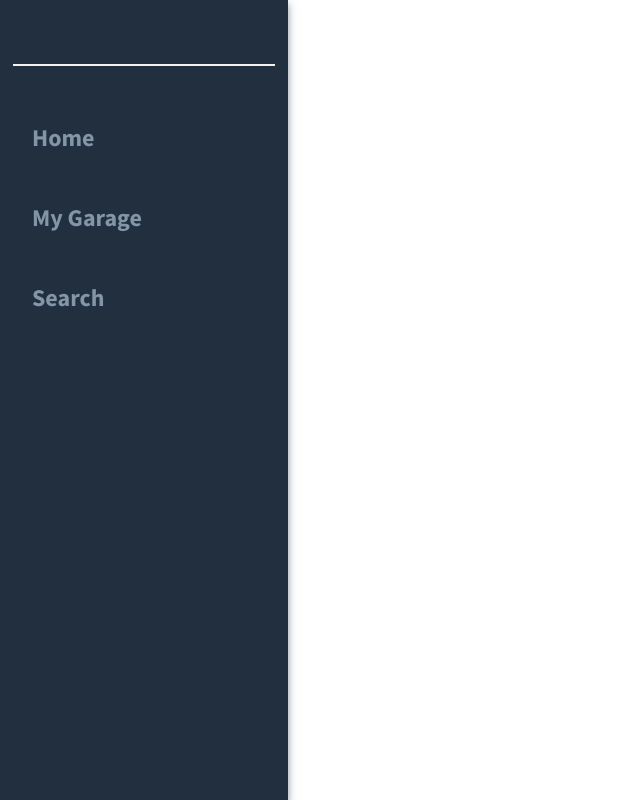
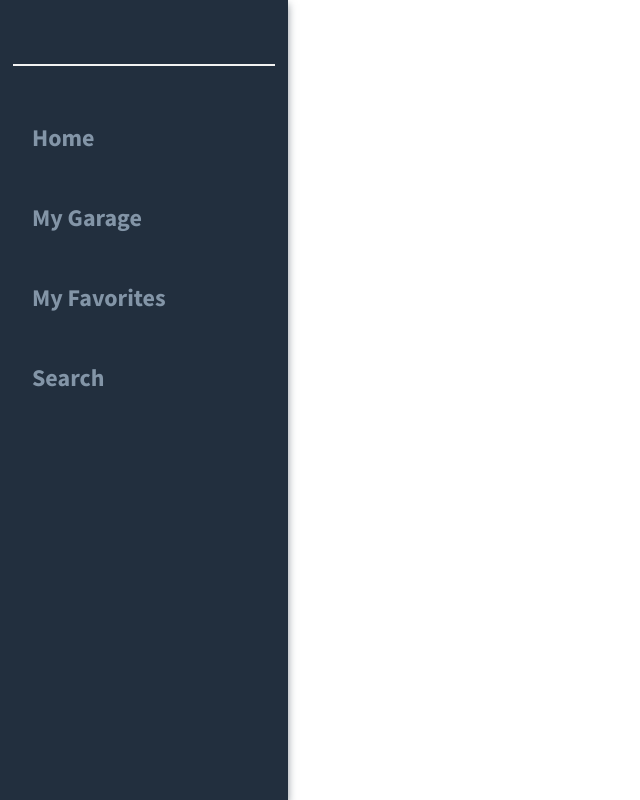
Before and after one commit to Rdarke/Project_Vehicle, a React (Create React App) app in the folder app/: page / in a window 1280 px wide. Shown: the whole page, without its empty margins (0-640 px from the left). Built offline with nearby package versions, Linux system fonts and the light colour scheme.

Commit message:
Add My favorites menuitem to sidebar

```diff
--- a/app/src/components/sidebar/index.jsx
+++ b/app/src/components/sidebar/index.jsx
@@ -18,16 +18,25 @@ function Sidebar(props) {
           name={"Home"}
           selected={selected}
           setMenuItem={updateSelected}
+          link={"home"}
         ></MenuItem>
         <MenuItem
           name={"My Garage"}
           selected={selected}
           setMenuItem={updateSelected}
+          link={"my-garage"}
+        ></MenuItem>
+        <MenuItem
+          name={"My Favorites"}
+          selected={selected}
+          setMenuItem={updateSelected}
+          link={"my-favorites"}
         ></MenuItem>
         <MenuItem
           name={"Search"}
           selected={selected}
           setMenuItem={updateSelected}
+          link={"search"}
         ></MenuItem>
       </nav>
     </section>
```
